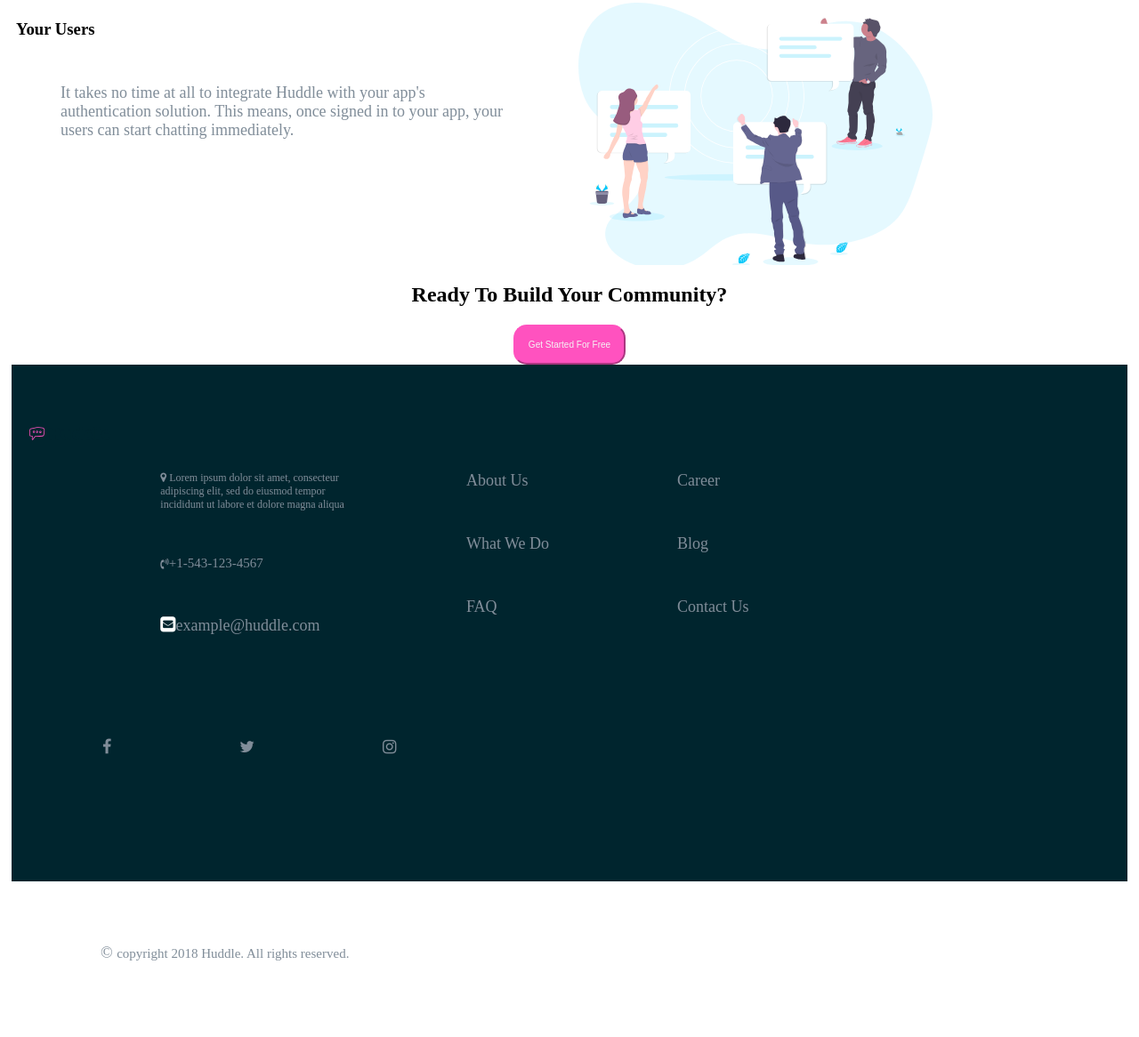
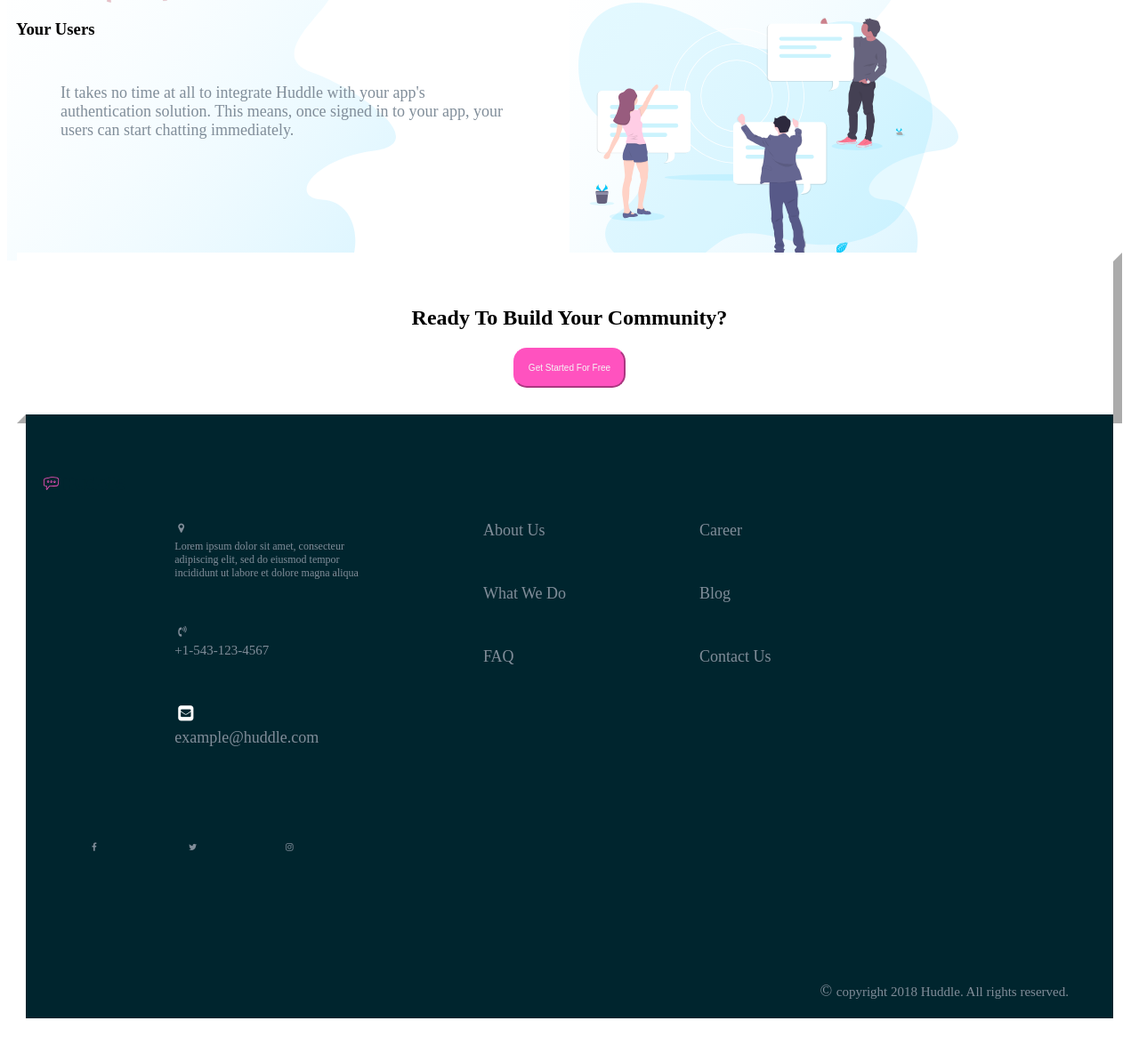
Before and after one commit to MUFTIATBAKARE/Responsive-Landing-Page, a plain HTML site: page index.html in a window 1280 px wide. Shown: the part 1034-2200 px from the top of the page at 89% size. Drawn offline with Linux system fonts and the light colour scheme.

Commit message:
Update style.css

```diff
--- a/style.css
+++ b/style.css
@@ -1,17 +1,16 @@
-*{
+* {
   box-sizing: border-box;
-
 }
-nav{
-    background-image: url(bg-hero-desktop.svg)
-    flex-wrap: nowr
+nav {
+  background-image: url(bg-hero-desktop.svg);
 }
 .column {
   width: 50%;
   height: 300px;
   padding: 10px;
   float: left;
-    background-color: white;
+  display: block;
+  background-image: url(bg-hero-desktop.svg);
 }
 @media screen and (max-width: 1000px) {
   .column {
@@ -19,19 +18,34 @@ nav{
   }
 }
 @media screen and (max-width: 600px) {
-    .column {
+   .column,
+  .center,
+  section,
+  .foot
+{
     width: 100%;
   }
-   .text{
-    flex-direction: column-reverse;
+}
+@media screen and (max-width: 600px) {
+
+    header
+    {float: none;
+     width: 100%;
+     height: auto;
    }
  }
-header{
-    float:left;
+@media screen and (max-width: 600px) {
+    .row{flex-direction: column;
+     width: 100%;
+   }
+ }
+header {
+  float: left;
+  display: block;
   width: 50%;
   margin: 50px;
 }
-header button{
+header button {
   background-color: white;
   color: black;
   border-radius: 15px;
@@ -41,12 +55,11 @@ header button{
   position: absolute;
   right: 50px;
 }
-div button{
-    background-color:hsl(322, 100%, 66%);
+div button {
+  background-color: hsl(322, 100%, 66%);
   color: whitesmoke;
   border-radius: 15px;
-    border-color: hsl(322, 100%, 66%)
-    ;
+  border-color: hsl(322, 100%, 66%);
   font-size: 10px;
   padding: 15px;
 }
@@ -54,38 +67,58 @@ footer {
   display: flex;
   flex-wrap: wrap;
   flex-direction: column;
-    margin: 0;
-    padding: 5px;
-
+  margin: 20px;
+  padding: 1px;
 }
-.center{
+.center {
   background-color: white;
-    border-radius: 10px ;
+  border: 30px solid white;
+  outline-style:outset;
+  outline-width: 10px;
+  outline-color: white;
   text-align: center;
 }
-.row{
+.row {
 display: flex;
 flex-wrap: wrap;
-    margin: 0;
+  margin: 0px;
   padding: 0;
+  width: 100%;
   color: hsl(208, 11%, 55%);
+}
+.row,
+.foot {
   background-color: hsl(192, 100%, 9%);
 }
-p{
+p {
   color: hsl(208, 11%, 55%);
   font-size: 18px;
   font-family: Open sans-serif;
   padding: 0;
   margin: 50px;
 }
-h3{
+h3 {
   font-family: url(https://fonts.google.com/specimen/Poppins);
   font-weight: 600;
 }
-a{
+a {
   text-decoration: none;
   color: hsl(208, 11%, 55%);
-    margin: 12px;
+  margin: 15px;
   padding: 5px 0px 10px 20px;
-
 }
+.fa {
+  display: flex;
+  flex-wrap: nowrap;
+  padding: 2px;
+  font-size: 10px;
+  width: 5px;
+  text-align: center;
+  text-decoration: none;
+  margin: 5px 2px;
+}
+.foot {
+  margin: 0px;
+  text-align: right;
+  width: 100%;
+}
```
Lines whose indentation alone changed are shown as unchanged.
